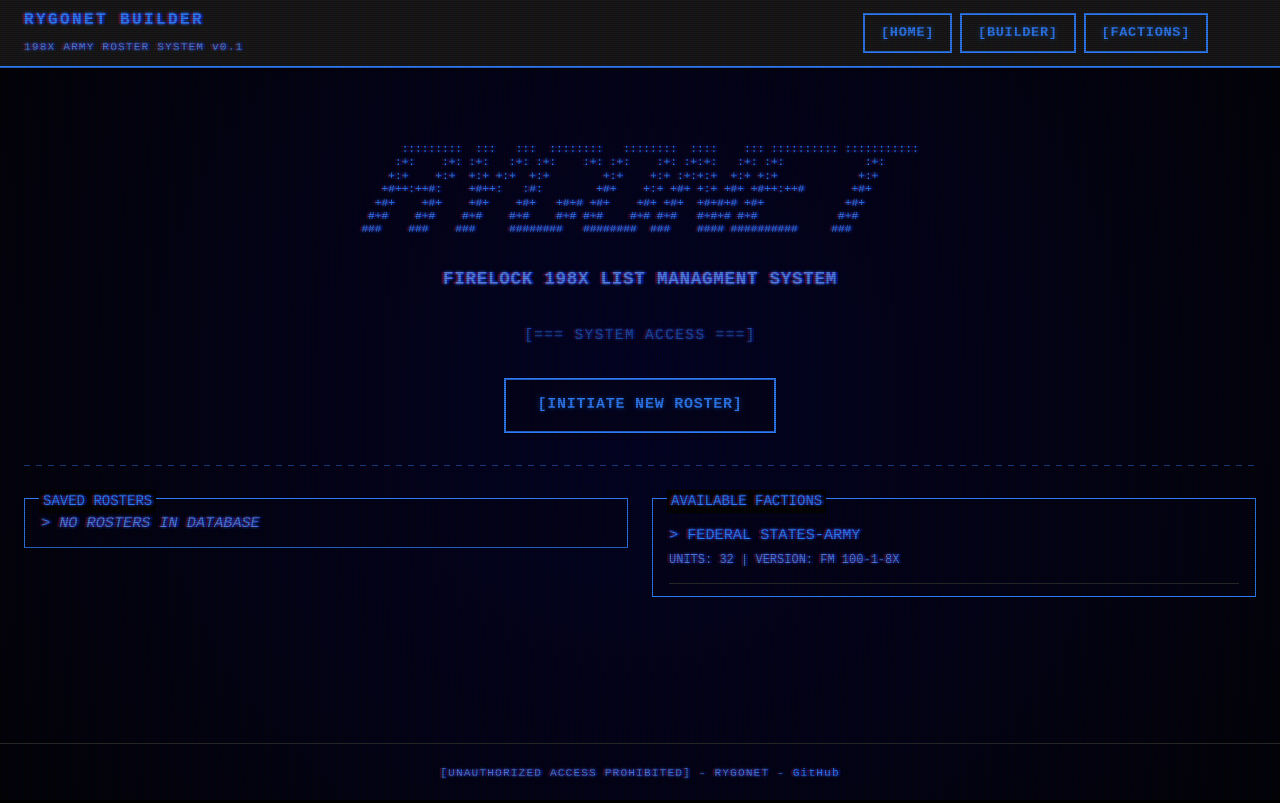
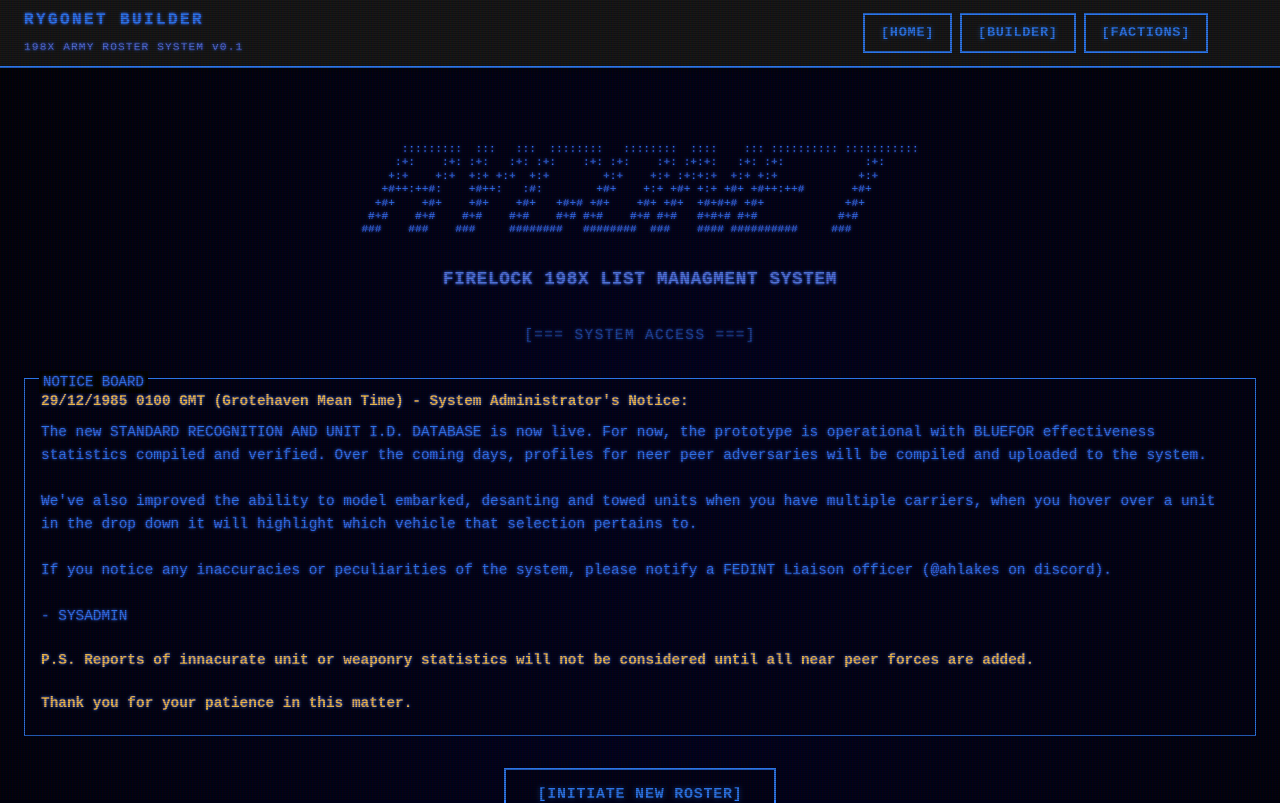
Before and after one commit to aSipiere/rygonet, a React (Vite) app: page / in a window 1280 px wide. Shown: the top 803 px of the page. Built offline with nearby package versions, Linux system fonts and the light colour scheme; some icons are missing.

Commit message:
add notice board

```diff
--- a/src/pages/HomePage.tsx
+++ b/src/pages/HomePage.tsx
@@ -56,6 +56,65 @@ export default function HomePage() {
       </Box>
 
       <Divider variant="bracketed" text="SYSTEM ACCESS" />
+
+      {/* System Administrator's Notice */}
+      <Box sx={{ my: 4 }}>
+        <TerminalBox title="NOTICE BOARD" variant="heavy">
+          <Typography
+            variant="body2"
+            sx={{
+              color: 'warning.main',
+              fontFamily: 'monospace',
+              fontWeight: 'bold',
+              mb: 1,
+            }}
+          >
+            29/12/1985 0100 GMT (Grotehaven Mean Time) - System Administrator's Notice:
+          </Typography>
+          <Typography
+            variant="body2"
+            sx={{
+              color: 'text.primary',
+              fontFamily: 'monospace',
+              lineHeight: 1.6,
+            }}
+          >
+            The new STANDARD RECOGNITION AND UNIT I.D. DATABASE is now live. For now, the prototype
+            is operational with BLUEFOR effectiveness statistics compiled and verified. Over the
+            coming days, profiles for neer peer adversaries will be compiled and uploaded to the system.
+            <br />
+            <br />
+            We've also improved the ability to model embarked, desanting and towed units when you
+            have multiple carriers, when you hover over a unit in the drop down it will highlight
+            which vehicle that selection pertains to.
+            <br />
+            <br />
+            If you notice any inaccuracies or peculiarities of the system, please notify a FEDINT
+            Liaison officer (@ahlakes on discord).
+            <br />
+            <br />
+            - SYSADMIN
+
+          </Typography>
+          <Typography
+            variant="body2"
+            sx={{
+              color: 'warning.main',
+              fontFamily: 'monospace',
+              fontWeight: 'bold',
+              mb: 1,
+            }}
+          >
+            <br />
+            P.S.
+            Reports of innacurate unit or weaponry statistics will not be considered
+            until all near peer forces are added.
+            <br />
+            <br />
+            Thank you for your patience in this matter.
+          </Typography>
+        </TerminalBox>
+      </Box>
 
       <Box sx={{ textAlign: 'center', my: 4 }}>
         <Button
```
